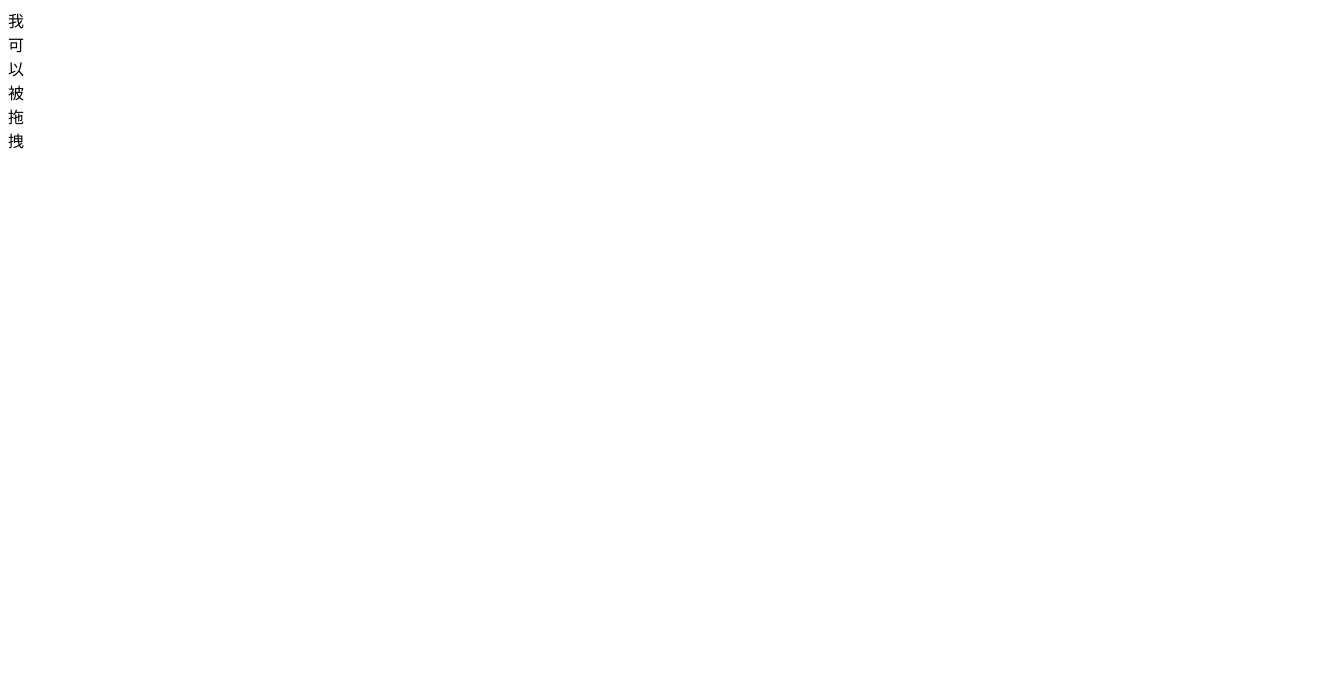
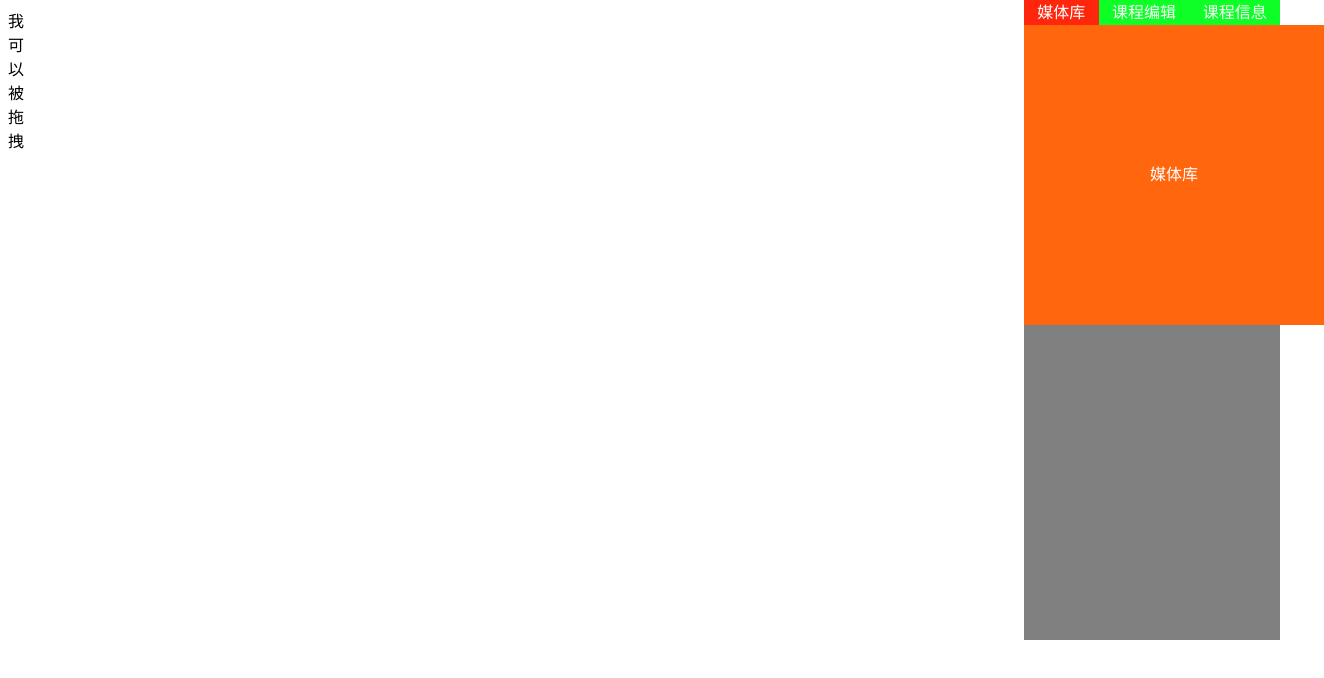
Before and after one commit to rosewbw/kgproject, a React app: page / in a window 1280 px wide. Shown: the top 678 px of the page, 1324 px wide, since content can reach past the window. Built offline with nearby package versions, Linux system fonts and the light colour scheme; the HTML template or start-up script is replaced by a standard one.

Commit message:
画布拖拽

```diff
--- a/package.json
+++ b/package.json
@@ -20,6 +20,7 @@
   },
   "main": "app.js",
   "devDependencies": {
+    "autoprefixer-loader": "^3.2.0",
     "axios": "^0.17.1",
     "babel-core": "^6.26.0",
     "babel-loader": "^7.1.2",
@@ -30,6 +31,7 @@
     "jsx-loader": "^0.13.2",
     "react": "^16.2.0",
     "react-dom": "^16.2.0",
+    "sass-loader": "^6.0.6",
     "style-loader": "^0.19.1",
     "url-loader": "^0.6.2",
     "webpack": "^3.10.0"
--- a/public/src/pages/commonfun/commonfun.js
+++ b/public/src/pages/commonfun/commonfun.js
@@ -1,7 +1,7 @@
 function getElementPositionOfWindow(ele) {
     return {
-        left:ele.offsetLeft,
-        top:ele.offsetTop
+        left:$(ele).offset().left,
+        top:$(ele).offset().top
     }
 }
 
--- a/public/src/pages/component/teachunit.js
+++ b/public/src/pages/component/teachunit.js
@@ -1,5 +1,6 @@
 import React from 'react';
 import ReactDOM from 'react-dom';
+import {getElementPositionOfWindow,getClickPosition} from '../commonfun/commonfun.js'
 
 class TeachUnit extends React.Component{
     constructor(props){
@@ -30,25 +31,11 @@ class TeachUnit extends React.Component{
         let e = event ? event : window.event;
         let dBox = ReactDOM.findDOMNode(this.refs.dragBox);
         if (this.state.flag) {
-            let nowX = e.clientX, nowY = e.clientY;
-            let disX = nowX - this.state.currentX, disY = nowY - this.state.currentY;
-            /*增加拖拽范围检测*/
-            let currentLeft = parseInt(this.state.left) + disX;
-            let currentTop = parseInt(this.state.top) + disY;
-            let docX = document.documentElement.clientWidth || document.body.clientWidth;
-            let docY = document.documentElement.clientHeight || document.body.clientHeight;
-            if (currentLeft >= (docX - dBox.offsetWidth + 0)) {
-                dBox.style.left = (docX - this.state.offsetX)/this.props.scale + "px";
-            } else {
-                dBox.style.left = currentLeft/this.props.scale + "px";
-            }
-            if (currentTop <= 0) { //检测屏幕上边，因为我这里的初始居中是利用了负1/2的盒子高度，所以用200px判断边界
-                dBox.style.top = 0 + "px";
-            } else if (currentTop >= (docY - dBox.offsetHeight + 0)) {
-                dBox.style.top = (docY - this.state.offsetY)/this.props.scale + "px";
-            } else {
-                dBox.style.top = currentTop/this.props.scale + "px";
-            }
+            let mousePosition = getClickPosition(e);
+            let transformPosition = getElementPositionOfWindow(dBox);
+            dBox.style.left = (mousePosition.left - transformPosition.left)/this.props.scale;
+            dBox.style.top = (mousePosition.top - transformPosition.top)/this.props.scale;
+
         }
     }
     endDrag() {
@@ -58,7 +45,6 @@ class TeachUnit extends React.Component{
             top: computedStyle.top,
             flag: false
         });
-        //console.log("endDrag")
     }
     componentDidMount(){
         document.addEventListener('mousemove', (e) => {
--- /dev/null
+++ b/public/src/pages/editor/editor.css
@@ -0,0 +1,8 @@
+.editorContainer{
+    position: absolute;
+    top: 0;
+    right: 0;
+    width: 20%;
+    background-color: gray;
+    height: 80%;
+}
--- a/public/src/pages/editor/editor.js
+++ b/public/src/pages/editor/editor.js
@@ -1,4 +1,8 @@
 import React from 'react';
+import './editor.css'
+import {EditorControl} from './editorcontrol/editorcontrol.js'
+
+
 class Editor extends React.Component{
     constructor(props){
         super(props);
@@ -6,27 +10,24 @@ class Editor extends React.Component{
             data:[]
         };
     }
-    componentWillMount(){
-
-    }
-    componentDidMount(){
-        //new Target();
-    }
     render(){
         return(
-            <div id="editor-container">
-
+            <div id="editor-container" className="editorContainer">
+                <EditorControl>
+                    <div name = "媒体库">
+                        媒体库
+                    </div>
+                    <div name = "课程编辑">
+                        课程编辑
+                    </div>
+                    <div name = "课程信息">
+                        课程信息
+                    </div>
+                </EditorControl>
             </div>
         )
     }
 }
 
-Editor.propTypes = {
-
-};
-Editor.defaultProps = {
-
-};
-
 
 export {Editor}
--- /dev/null
+++ b/public/src/pages/editor/editorControl/editorcontrol.css
@@ -0,0 +1,41 @@
+
+.tabTitleContainer{
+    height: 80%;
+    line-height: 25px;
+    display:flex;
+}
+.tabTitle{
+    flex-grow:1;
+    text-align: center;
+    color: #FFF;
+    background-color: #0EFF26;
+
+}
+.active{
+    color: #FFF;
+    background-color: #FF260E;
+}
+.tabItemContainer{
+    width: 300px;
+    height: 300px;
+}
+.tabItem{
+    width: 300px;
+    height: 300px;
+    text-align: center;
+    line-height: 300px;
+    color: #FFF;
+    display: none;
+}
+.tabItem:nth-of-type(1){
+    background-color: #FF660E;
+}
+.tabItem:nth-of-type(2){
+    background-color: #FF0E52;
+}
+.tabItem:nth-of-type(3){
+    background-color: #07D739;
+}
+.show{
+    display: block;
+}
--- /dev/null
+++ b/public/src/pages/editor/editorControl/editorcontrol.js
@@ -0,0 +1,51 @@
+import React from 'react';
+import './editorcontrol.css'
+
+class EditorControl extends React.Component {
+    constructor(props) {
+        super(props);
+        this.state = {
+            currentIndex: 0
+        };
+    }
+
+    checkTitleIndex(index) {
+        return index === this.state.currentIndex ? "tabTitle active" : "tabTitle"
+    }
+
+    checkItemIndex(index) {
+        return index === this.state.currentIndex ? "tabItem show" : "tabItem"
+    }
+    render() {
+        return (
+            <div>
+                <div className="tabTitleContainer">
+                    {
+                        React.Children.map(this.props.children, (element, index) => {
+                        return (
+                        <div onClick={() => {
+                        this.setState({currentIndex: index})
+                    }} className={this.checkTitleIndex(index)}>{element.props.name}</div>
+                        )
+                    })
+                    }
+                </div>
+                <div className="tabItemContainer">
+                    {
+                        React.Children.map(this.props.children, (element, index) => {
+                            return (
+                                <div className={this.checkItemIndex(index)}>{element}</div>
+                            )
+                        })
+                    }
+                </div>
+            </div>
+        )
+    }
+}
+
+EditorControl.propTypes = {};
+EditorControl.defaultProps = {};
+
+
+export {EditorControl}
--- a/public/src/pages/target/maintargetview.js
+++ b/public/src/pages/target/maintargetview.js
@@ -1,7 +1,7 @@
 import React from 'react';
 import ReactDOM from 'react-dom';
 import {Target} from './maintarget.js'
-import styles from './maintarget.css'
+import './maintarget.css'
 import {TeachUnit} from '../component/teachunit.js'
 import {getElementPositionOfWindow,getClickPosition} from '../commonfun/commonfun.js'
 
@@ -44,8 +44,8 @@ class MainTarget extends React.Component{
                 top:event.clientY
             };
             this.transformPosition = {
-                left:transformElement.offsetLeft,
-                top:transformElement.offsetTop
+                left:$(transformElement).offset().left,
+                top:$(transformElement).offset().top
             };
             newState.flag = true;
             this.setState(newState);
@@ -58,15 +58,18 @@ class MainTarget extends React.Component{
             let transformElement = ReactDOM.findDOMNode(this.refs.targetTransform);
             // let transformElementStyle = document.defaultView.getComputedStyle(transformElement,null);
             let currentPosition = getClickPosition(event);
-            $(transformElement).offset(function () {
-
-            })
-            // transformElement.style.left = this.transformPosition.left + currentPosition.left - this.clickPosition.left + "px";
-            // transformElement.style.top = this.transformPosition.top + currentPosition.top - this.clickPosition.top + "px";
+            let offsetLeft = this.transformPosition.left + currentPosition.left - this.clickPosition.left;
+            let offsetTop = this.transformPosition.top + currentPosition.top - this.clickPosition.top;
+            console.log(this.transformPosition.top , currentPosition.top , this.clickPosition.top)
+            $(transformElement).offset(function (index, oldoffset) {
+                return {
+                    left:offsetLeft,
+                    top:offsetTop
+                }
+            });
             let transformOffset = getElementPositionOfWindow(transformElement);
             let originX = (parseInt(this.defaultTransformOrigin.left) + this.defaultTransform.left - transformOffset.left)/this.state.scale;
             let originY = (parseInt(this.defaultTransformOrigin.top) + this.defaultTransform.top - transformOffset.top)/this.state.scale;
-            //console.log(this.defaultTransformOrigin.left,this.defaultTransform.left,transformOffset.left);
             transformElement.style.transformOrigin =`${originX}px ${originY}px 0`;
         }
     }
@@ -101,7 +104,6 @@ class MainTarget extends React.Component{
             left:transformElement.offsetLeft,
             top:transformElement.offsetTop
         };
-        console.log(this.defaultTransformOrigin,this.defaultTransform);
         document.addEventListener('mousemove', (e) => {
             this.onMouseMove(e);
         }, false);
--- a/webpack.config.js
+++ b/webpack.config.js
@@ -23,6 +23,10 @@ module.exports = {
                 query: {
                     presets: ['es2015','react']
                 }
+            },
+            {
+                test: /\.scss$/,
+                loader: 'style!css!sass'
             }
 
         ]
```
